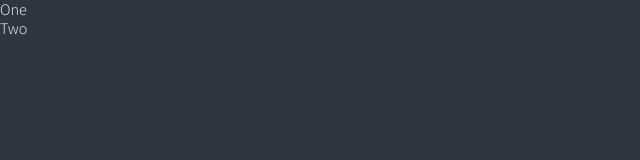
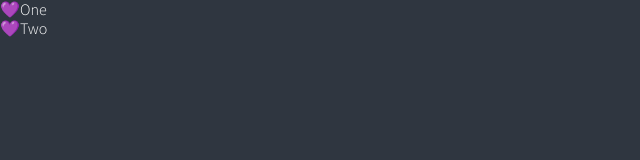
Before and after one commit to hijr88/react-masterclass, a React (Create React App) app: page / in a window 1280 px wide. Shown: the top 160 px of the page, without its empty margins (0-640 px from the left). Built offline with nearby package versions, Linux system fonts and the light colour scheme.

Commit message:
Drag and Drop part Two = 드래그 속성 설정하기(움직여짐)

```diff
--- a/src/App.tsx
+++ b/src/App.tsx
@@ -6,13 +6,13 @@
     <DragDropContext onDragEnd={onDragEnd}>
       <div>
         <Droppable droppableId="one">
-          {() =>
-            <ul>
+          {(provided) =>
+            <ul ref={provided.innerRef} {...provided.droppableProps}>
               <Draggable draggableId="first" index={0}>
-                {() => <li>One</li>}
+                {(provided) => <li ref={provided.innerRef} {...provided.draggableProps}><span {...provided.dragHandleProps}>💜</span>One</li>}
               </Draggable>
               <Draggable draggableId="second" index={1}>
-                {() => <li>Two</li>}
+                {(provided) => <li ref={provided.innerRef} {...provided.draggableProps}><span {...provided.dragHandleProps}>💜</span>Two</li>}
               </Draggable>
             </ul>
           }
```
